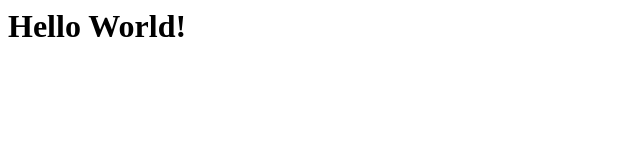
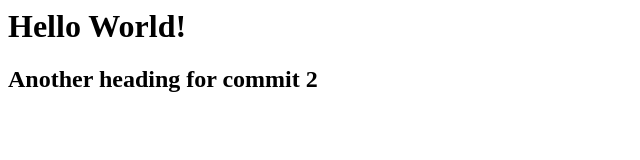
Before and after one commit to davidculemann/html-hello-world, a plain HTML site: page index.html in a window 1280 px wide. Shown: the whole page, without its empty margins (0-640 px from the left). Drawn offline with Linux system fonts and the light colour scheme.

Commit message:
Add another line to index

```diff
--- a/index.html
+++ b/index.html
@@ -1 +1,2 @@
 <h1>Hello World!</h1>
+<h2>Another heading for commit 2</h2>
```
